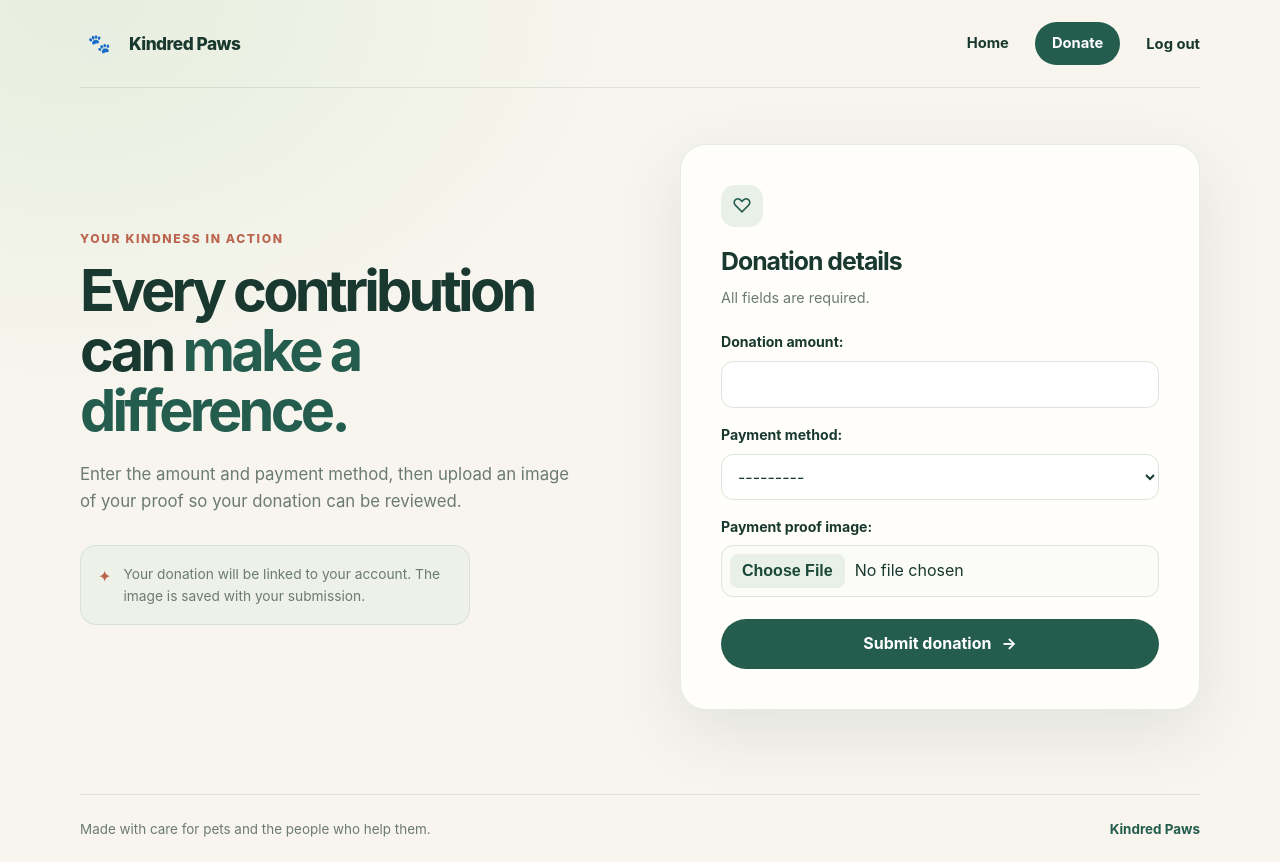
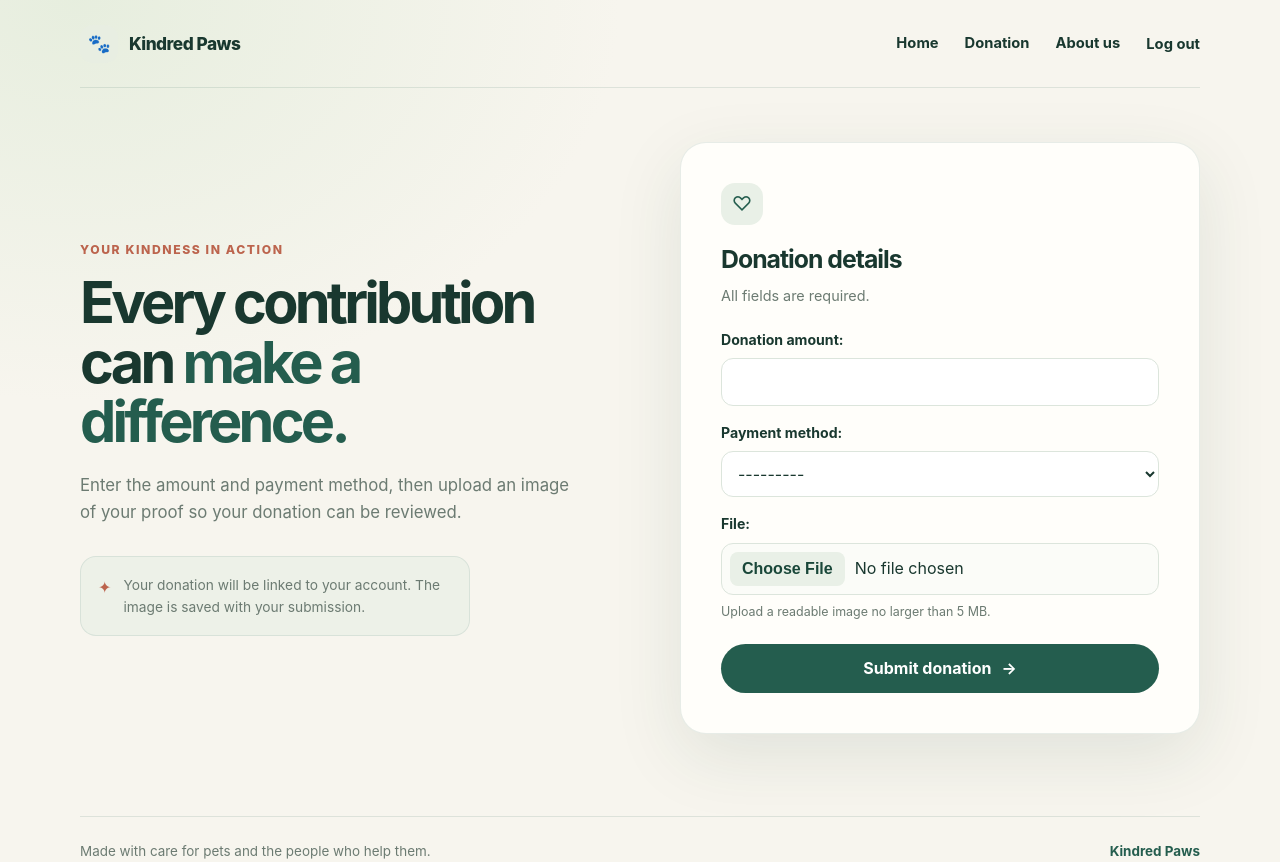
Before and after one commit to Gale-Carl23/pet-donation, a Django app: page /donate/ in a window 1280 px wide. Shown: the top 862 px of the page. Before the commit the page ends 837 px from the top, so only its background shows below. Run offline with Django 5.2, Linux system fonts and the light colour scheme; the visitor is signed in with stand-in values (Sample User, id 1).

Commit message:
Complete pages and form validation

```diff
--- a/donation/forms.py
+++ b/donation/forms.py
@@ -28,6 +28,11 @@ class EmailLoginForm(AuthenticationForm):
 
 
 class DonationForm(forms.ModelForm):
+    file = forms.ImageField(
+        help_text="Upload a readable image no larger than 5 MB.",
+        widget=forms.ClearableFileInput(attrs={"accept": "image/*"}),
+    )
+
     class Meta:
         model = Donation
         fields = ("price", "payment_method", "file")
@@ -38,3 +43,9 @@ class DonationForm(forms.ModelForm):
         widgets = {
             "price": forms.NumberInput(attrs={"min": "0.01", "step": "0.01"}),
         }
+
+    def clean_file(self):
+        image = self.cleaned_data["file"]
+        if image.size > 5 * 1024 * 1024:
+            raise ValidationError("The proof image must be 5 MB or smaller.")
+        return image
--- a/donation/models.py
+++ b/donation/models.py
@@ -6,6 +6,8 @@ from django.db import models
 
 class User(AbstractUser):
     username = None
+    first_name = models.CharField(max_length=150)
+    last_name = models.CharField(max_length=150)
     email = models.EmailField("email address", unique=True)
 
     USERNAME_FIELD = "email"
--- a/donation/static/donation/site.css
+++ b/donation/static/donation/site.css
@@ -103,6 +103,16 @@ h1 span { color: var(--forest); }
 .privacy-note > span { padding-top: 1px; color: var(--coral-dark); }
 .privacy-note p { margin: 0; color: var(--muted); font-size: .86rem; }
 
+.about-hero { max-width: 770px; padding-block: 34px 42px; }
+.about-hero h1 { font-size: clamp(2.8rem, 5.2vw, 4.6rem); }
+.about-lead { max-width: 680px; margin: 0; color: var(--muted); font-size: 1.12rem; }
+.about-grid { display: grid; grid-template-columns: repeat(3, 1fr); gap: 16px; margin-bottom: 23px; }
+.about-card { padding: 25px; border: 1px solid rgba(36, 93, 78, .11); border-radius: 22px; background: rgba(255, 254, 250, .8); }
+.about-symbol { display: grid; place-items: center; width: 42px; height: 42px; margin-bottom: 17px; border-radius: 14px; background: var(--sage); color: var(--forest); font-size: 1.3rem; }
+.about-card h2 { margin-bottom: 8px; font-size: 1.12rem; letter-spacing: -.03em; }
+.about-card p { margin: 0; color: var(--muted); font-size: .92rem; }
+.about-note { max-width: 780px; margin: 0 0 22px; color: var(--muted); font-size: .9rem; }
+
 .notices { margin-bottom: 22px; }
 .notice { margin: 0; padding: 13px 17px; border: 1px solid var(--line); border-radius: 14px; background: #edf5eb; color: var(--forest-dark); font-weight: 650; }
 .notice.error { border-color: #f0c5b8; background: #fff0eb; color: #9a402b; }
@@ -110,13 +120,14 @@ a:focus-visible, button:focus-visible { outline: 3px solid #e3a07e; outline-offs
 
 @media (max-width: 800px) {
     .site-header, .main-content, .site-footer { width: min(100% - 36px, 620px); }
-    .site-header { min-height: 74px; }
-    .main-nav { gap: 15px; }
+    .site-header { min-height: 74px; flex-wrap: wrap; padding-block: 14px; }
+    .main-nav { width: 100%; flex-wrap: wrap; gap: 15px; }
     .hero { grid-template-columns: 1fr; gap: 28px; padding-top: 28px; }
     .hero-art { min-height: 280px; }
     .paw-large { width: 175px; height: 175px; font-size: 5.7rem; }
     .sun-disc { width: 100px; height: 100px; }
     .steps-grid { grid-template-columns: 1fr; }
+    .about-grid { grid-template-columns: 1fr; }
     .step-card { min-height: unset; }
     .account-layout, .donation-layout { grid-template-columns: 1fr; gap: 28px; padding-block: 8px; }
     .account-intro, .donation-intro { max-width: 620px; }
--- a/donation/templates/donation/base.html
+++ b/donation/templates/donation/base.html
@@ -17,15 +17,16 @@
             </a>
             <nav class="main-nav" aria-label="Main navigation">
                 <a href="{% url 'home' %}">Home</a>
+                <a href="{% url 'donation_create' %}">Donation</a>
+                <a href="{% url 'about' %}">About us</a>
                 {% if user.is_authenticated %}
-                    <a class="nav-cta" href="{% url 'donation_create' %}">Donate</a>
                     <form method="post" action="{% url 'logout' %}" class="nav-logout">
                         {% csrf_token %}
                         <button type="submit">Log out</button>
                     </form>
                 {% else %}
                     <a href="{% url 'login' %}">Log in</a>
-                    <a class="nav-cta" href="{% url 'register' %}">Create account</a>
+                    <a class="nav-cta" href="{% url 'register' %}">Join</a>
                 {% endif %}
             </nav>
         </header>
--- a/donation/urls.py
+++ b/donation/urls.py
@@ -6,6 +6,7 @@ from .forms import EmailLoginForm
 
 urlpatterns = [
     path("", views.home, name="home"),
+    path("about/", views.about, name="about"),
     path("register/", views.register, name="register"),
     path("donate/", views.create_donation, name="donation_create"),
     path(
--- a/donation/views.py
+++ b/donation/views.py
@@ -10,12 +10,17 @@ def home(request):
     return render(request, "donation/home.html")
 
 
+def about(request):
+    return render(request, "donation/about.html")
+
+
 def register(request):
     if request.method == "POST":
         form = RegistrationForm(request.POST)
         if form.is_valid():
             user = form.save()
             login(request, user)
+            messages.success(request, "Your account is ready. Welcome to Kindred Paws!")
             return redirect("home")
     else:
         form = RegistrationForm()
```
Also changed, not shown: donation/templates/donation/about.html (added, +36 -0 lines), donation/migrations/0004_alter_user_first_name_alter_user_last_name.py (added).
